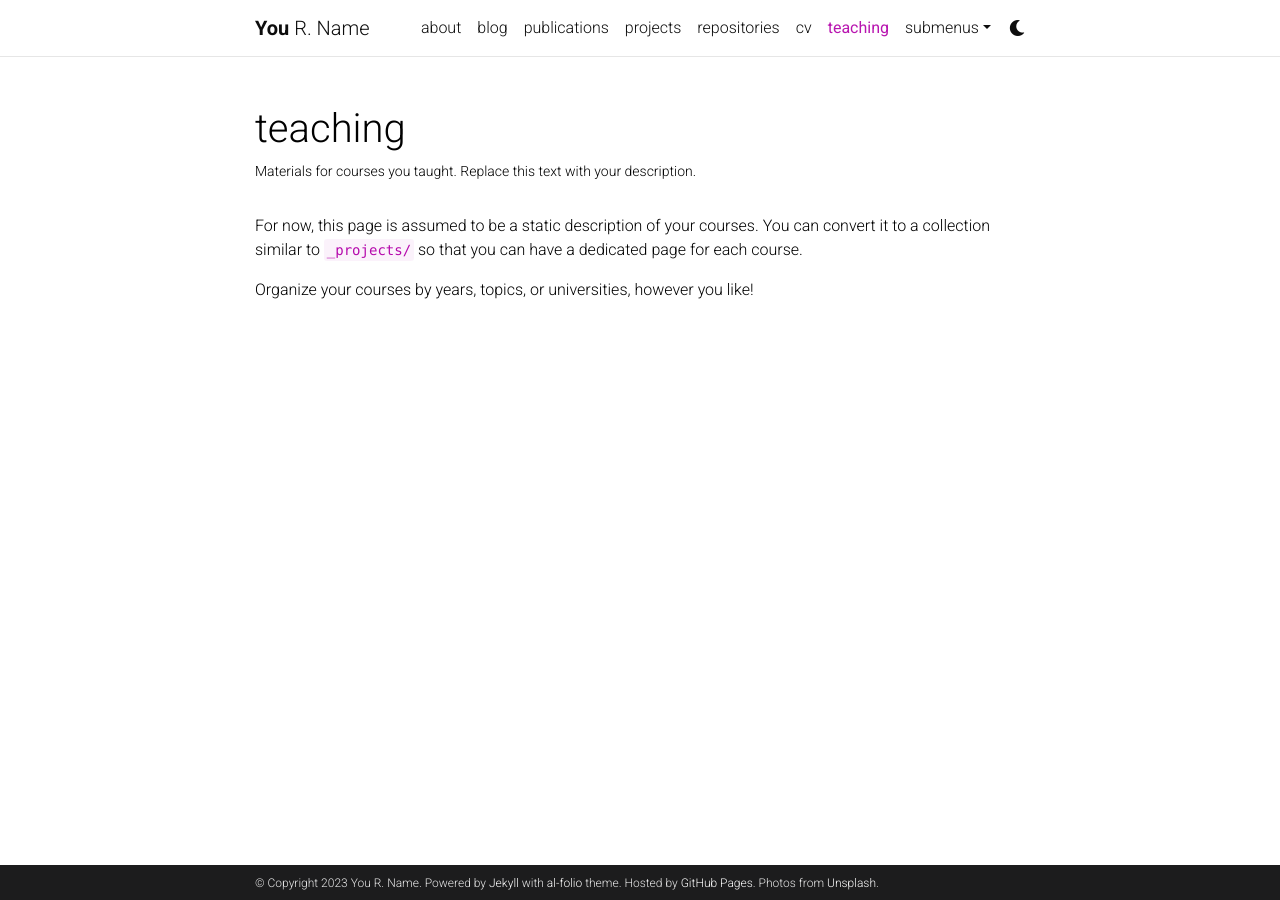
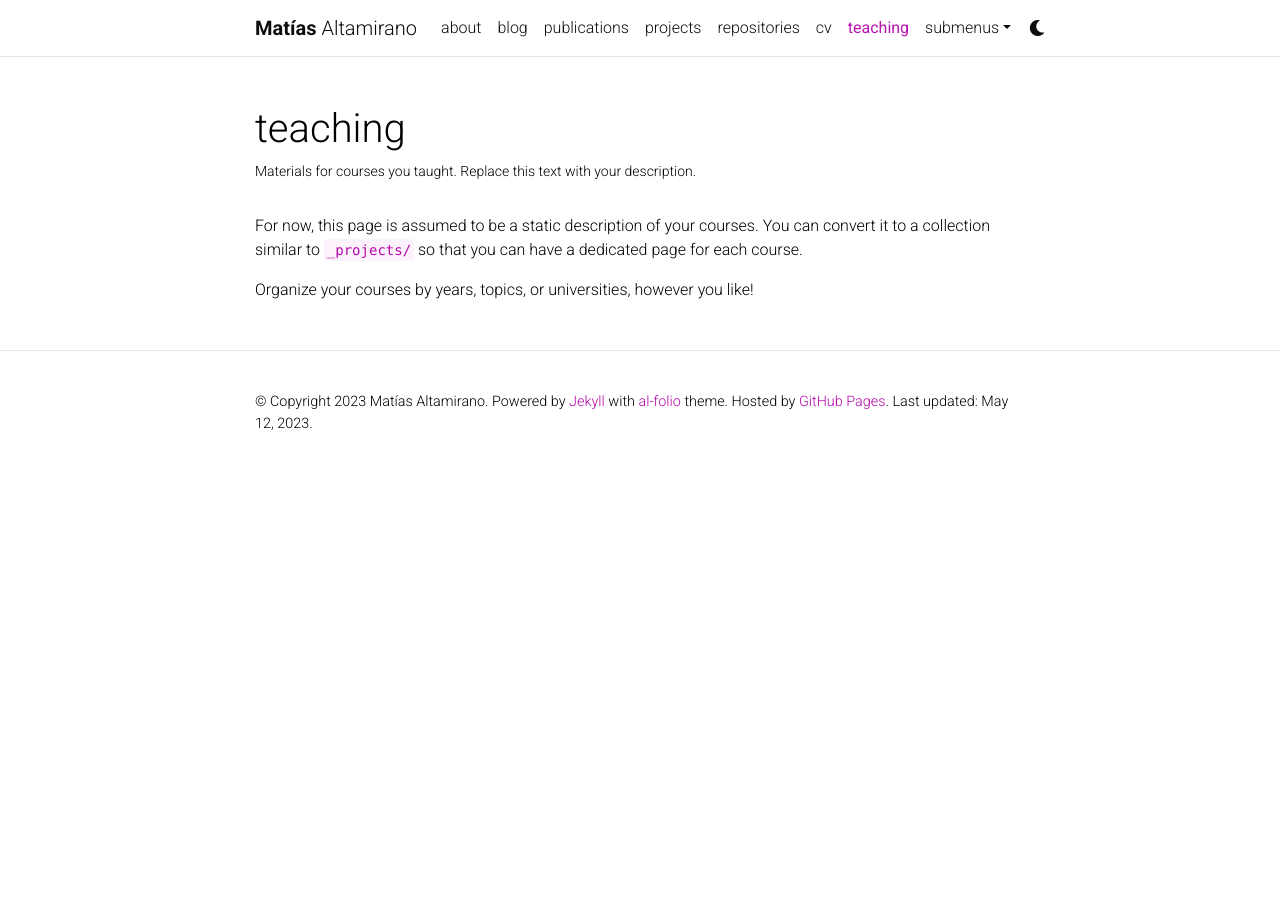
Before and after one commit to maltamiranomontero/maltamiranomontero.github.io, a Jekyll site: the page built from _pages/teaching.md, in a window 1280 px wide. Built offline with Jekyll 4.4.1, drawn with Linux system fonts in a browser that asks for light colours; comment, search, counter and statistics services are not loaded; a style sheet for code colours, icons or effects is not loaded.

Commit message:
first update

```diff
--- a/_config.yml
+++ b/_config.yml
@@ -3,16 +3,15 @@
 # -----------------------------------------------------------------------------
 
 title: blank # the website title (if blank, full name will be used instead)
-first_name: You
-middle_name: R.
-last_name: Name
-email: you@example.com
+first_name: Matías
+middle_name:
+last_name: Altamirano
+email: matias.altamirano.22@ucl.ac.uk
 description: > # the ">" symbol means to ignore newlines until "footer_text:"
   A simple, whitespace theme for academics. Based on [*folio](https://github.com/bogoli/-folio) design.
 footer_text: >
   Powered by <a href="https://jekyllrb.com/" target="_blank">Jekyll</a> with <a href="https://github.com/alshedivat/al-folio">al-folio</a> theme.
   Hosted by <a href="https://pages.github.com/" target="_blank">GitHub Pages</a>.
-  Photos from <a href="https://unsplash.com" target="_blank">Unsplash</a>.
 keywords: jekyll, jekyll-theme, academic-website, portfolio-website  # add your own keywords or leave empty
 
 lang: en # the language of your site (for example: en, fr, cn, ru, etc.)
@@ -21,7 +20,7 @@
 url: https://maltamiranomontero.github.io # the base hostname & protocol for your site
 baseurl: /personal-website-2
  # the subpath of your site, e.g. /blog/
-last_updated: false # set to true if you want to display last updated in the footer
+last_updated: true # set to true if you want to display last updated in the footer
 impressum_path:  # set to path to include impressum link in the footer, use the same path as permalink in a page, helps to conform with EU GDPR
 
 # -----------------------------------------------------------------------------
@@ -30,15 +29,15 @@
 
 # code highlighter theme
 highlight_theme_light: github   # https://github.com/jwarby/jekyll-pygments-themes
-highlight_theme_dark: native    # https://github.com/jwarby/jekyll-pygments-themes
+highlight_theme_dark: nord    # https://github.com/jwarby/jekyll-pygments-themes
 
 # repo color theme
 repo_theme_light: default       # https://github.com/anuraghazra/github-readme-stats/blob/master/themes/README.md
-repo_theme_dark: dark           # https://github.com/anuraghazra/github-readme-stats/blob/master/themes/README.md
+repo_theme_dark: nord           # https://github.com/anuraghazra/github-readme-stats/blob/master/themes/README.md
 repo_trophies:
   enabled: true
   theme_light: flat    # https://github.com/ryo-ma/github-profile-trophy
-  theme_dark: gitdimmed  # https://github.com/ryo-ma/github-profile-trophy
+  theme_dark: nord  # https://github.com/ryo-ma/github-profile-trophy
 
 # -----------------------------------------------------------------------------
 # RSS Feed
@@ -53,7 +52,7 @@
 # -----------------------------------------------------------------------------
 
 navbar_fixed: true
-footer_fixed: true
+footer_fixed: false
 
 # Dimensions
 max_width: 800px
@@ -72,13 +71,13 @@
 # Social integration
 # -----------------------------------------------------------------------------
 
-github_username: # your GitHub user name
+github_username: maltamiranomontero
 gitlab_username: # your GitLab user name
-twitter_username: # your Twitter handle
+twitter_username: matialtamiranom
 mastodon_username: # your mastodon instance+username in the format instance.tld/@username
 linkedin_username: # your LinkedIn user name
 telegram_username: # your Telegram user name
-scholar_userid: # your Google Scholar ID
+scholar_userid: qxVZ-mIAAAAJ
 semanticscholar_id: # your Semantic Scholar ID
 whatsapp_number: # your WhatsApp number (full phone number in international format. Omit any zeroes, brackets, or dashes when adding the phone number in international format.)
 orcid_id: # your ORCID ID
@@ -106,8 +105,8 @@
 youtube_id: # your youtube channel id (youtube.com/@<youtube_id>)
 discord_id: # your discord id (18-digit unique numerical identifier)
 
-contact_note: >
-  You can even add a little note about which of these is the best way to reach you.
+contact_note: #>
+  #You can even add a little note about which of these is the best way to reach you.
 
 # -----------------------------------------------------------------------------
 # Analytics and search engine verification
```
Also changed, not shown: _pages/about.md (+8 -10 lines), 2 other files.
